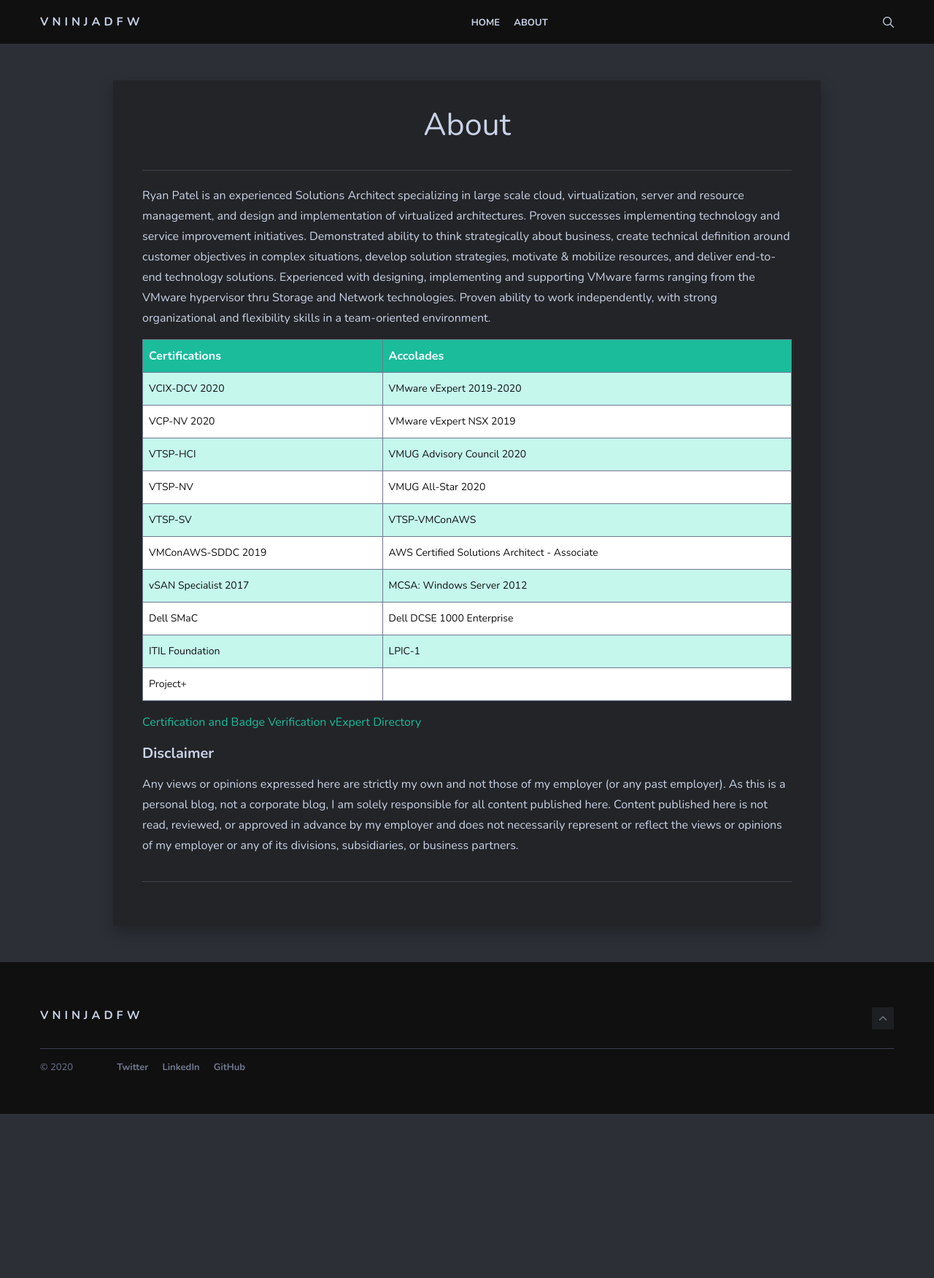
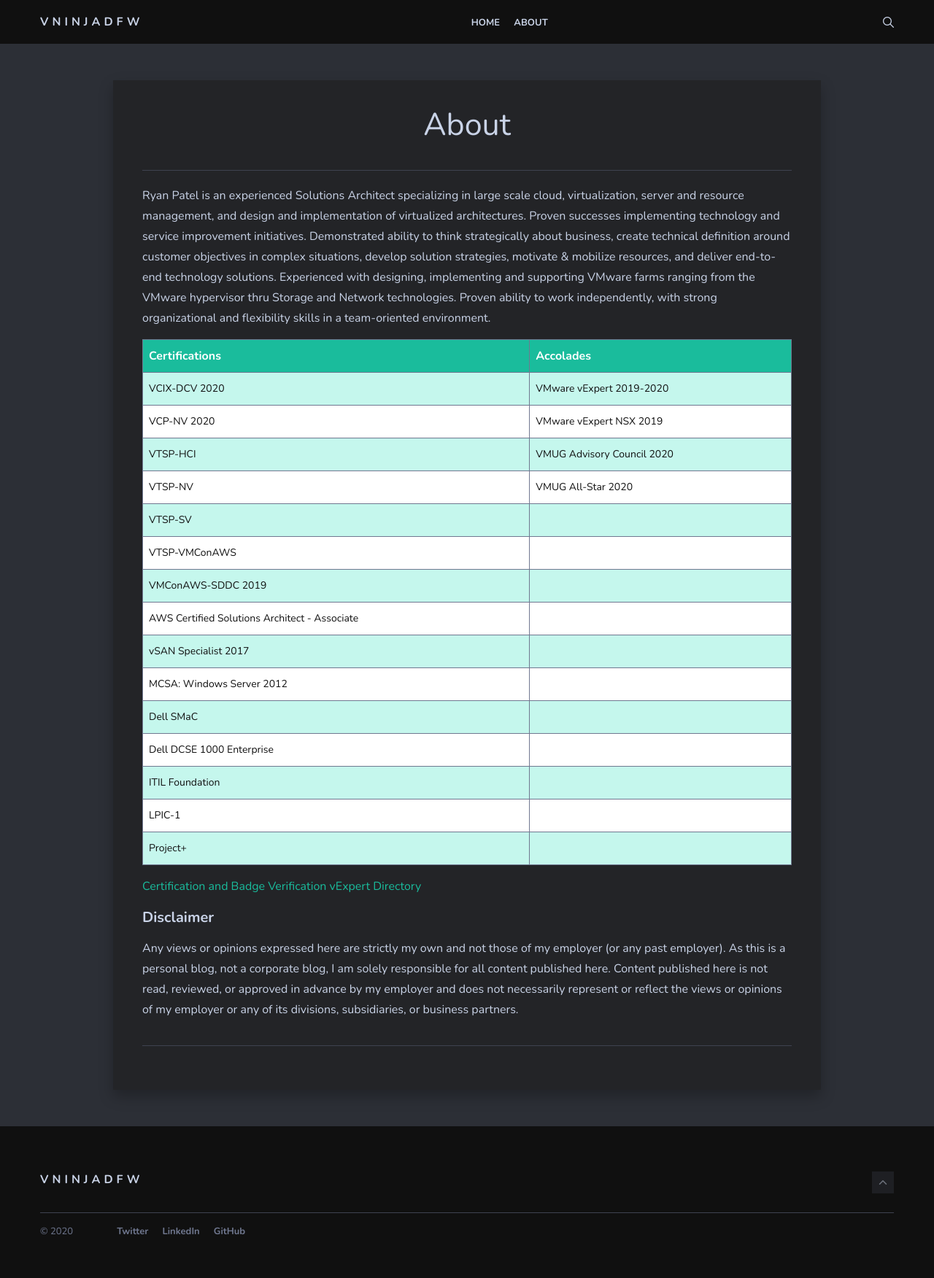
Before and after one commit to vNinjaDFW/vNinjaDFW.github.io, a Jekyll site: the page built from _pages/about.md, in a window 1280 px wide. Shown: the whole page at 73% size. Built offline with Jekyll 4.4.1, drawn with Linux system fonts in a browser that asks for light colours; nearby versions of some CDN libraries; before the commit the page ends 1527 px from its top, so only the background shows below that.

Commit message:
Add files via upload

```diff
--- a/_pages/about.md
+++ b/_pages/about.md
@@ -13,11 +13,16 @@
 | VCP-NV 2020 | VMware vExpert NSX 2019 |
 | VTSP-HCI | VMUG Advisory Council 2020 |
 | VTSP-NV | VMUG All-Star 2020 |
-| VTSP-SV | VTSP-VMConAWS |
-| VMConAWS-SDDC 2019 | AWS Certified Solutions Architect - Associate |
-| vSAN Specialist 2017 | MCSA: Windows Server 2012 |
-| Dell SMaC | Dell DCSE 1000 Enterprise |
-| ITIL Foundation | LPIC-1 |
+| VTSP-SV |
+| VTSP-VMConAWS |
+| VMConAWS-SDDC 2019 |
+| AWS Certified Solutions Architect - Associate |
+| vSAN Specialist 2017 |
+| MCSA: Windows Server 2012 |
+| Dell SMaC |
+| Dell DCSE 1000 Enterprise |
+| ITIL Foundation |
+| LPIC-1 |
 | Project+ |
 
 [Certification and Badge Verification][your-acclaim]
```
